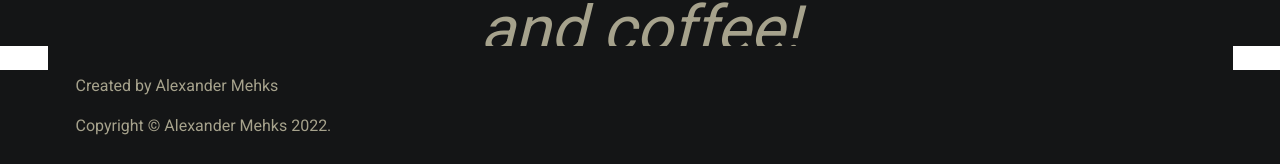
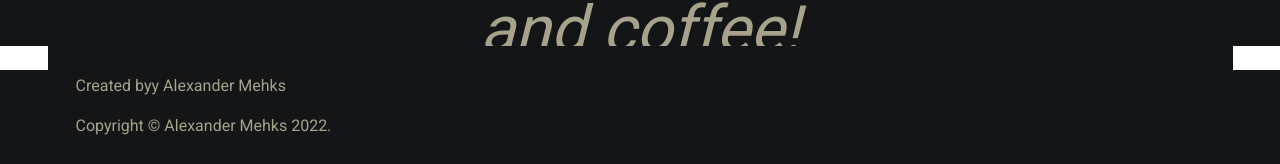
Before and after one commit to alxmex/about_me, a Vue app: page / in a window 1280 px wide. Shown: the part 730-894 px from the top of the page. Built offline with nearby package versions, Linux system fonts and the light colour scheme.

Commit message:
Update Footer.vue

```diff
--- a/src/components/Footer.vue
+++ b/src/components/Footer.vue
@@ -1,7 +1,7 @@
 <template>
 	<div class="container">
 		<div class="footer">
-			<p>Created by Alexander Mehks</p>
+			<p>Created byy Alexander Mehks</p>
 			<p>Copyright © Alexander Mehks 2022.</p>
 		</div>
 	</div>
```
